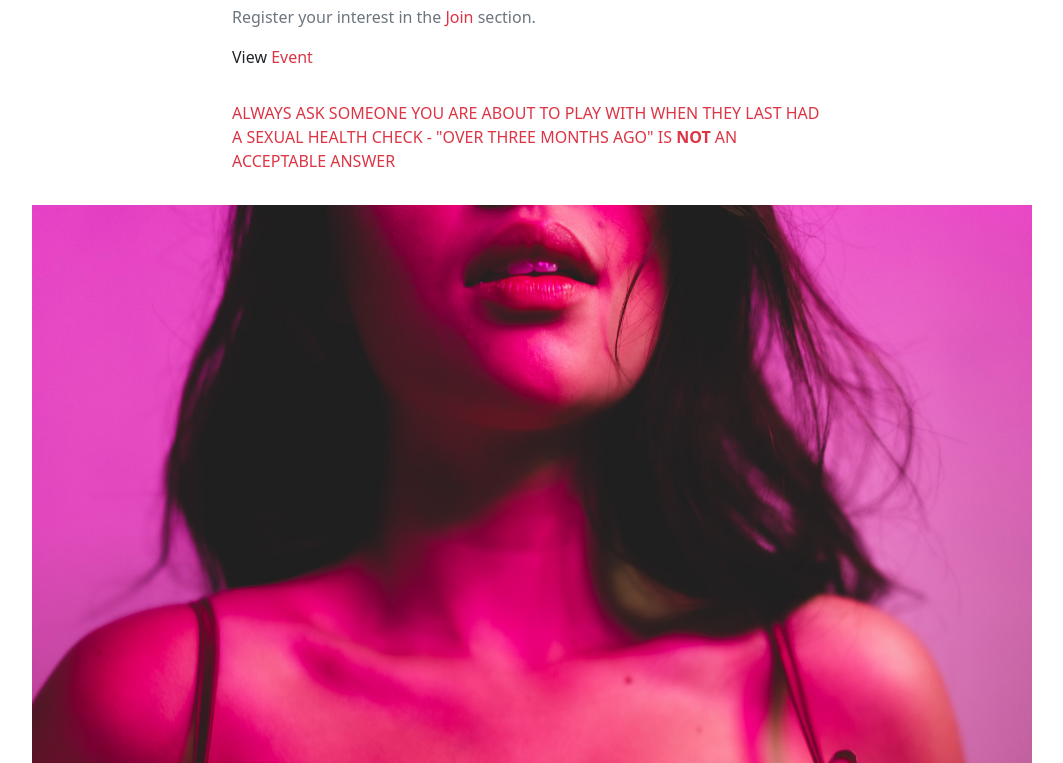
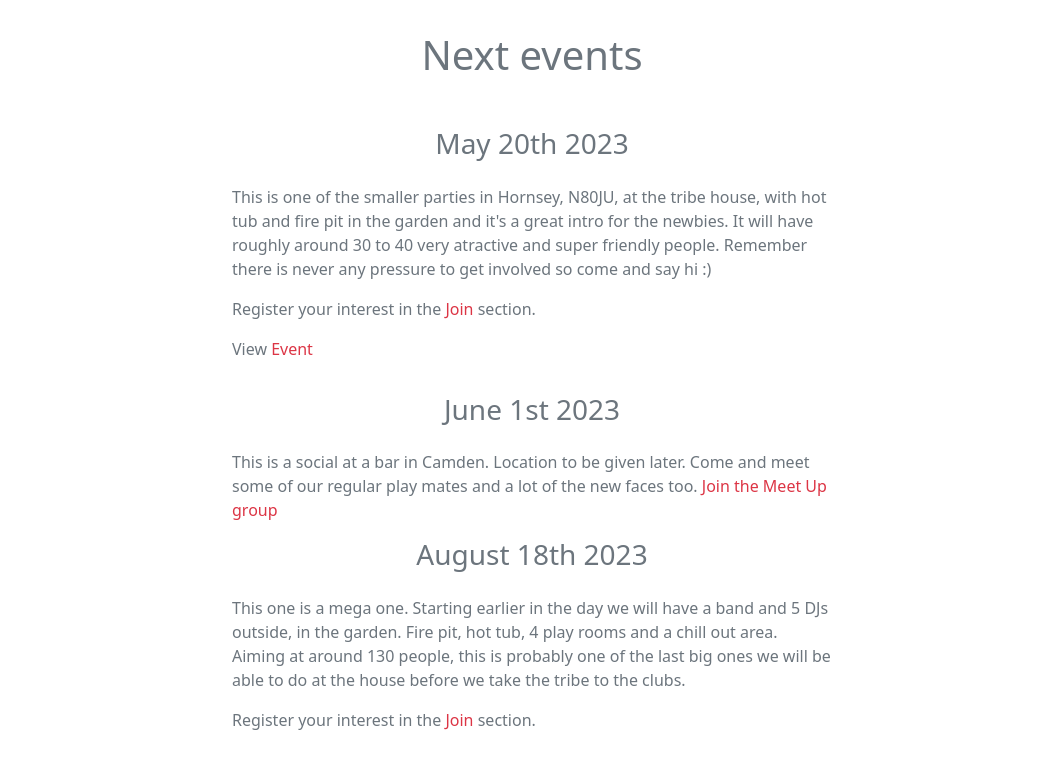
Before and after one commit to dantrovato/the-tribe-react18, a React (Vite) app: page /events in a window 1280 px wide. Shown: the part 617-1380 px from the top of the page, without its empty margins (108-1171 px from the left). Built offline with nearby package versions, Linux system fonts and the light colour scheme.

Commit message:
Add border to warning about sexual health and position to top of page. Add social and tribeval events

```diff
--- a/src/components/Events.tsx
+++ b/src/components/Events.tsx
@@ -1,15 +1,25 @@
 import { Link } from "react-router-dom";
 import { Footer } from "./Footer";
 const Events = () => {
+  const danger = "#dc3545";
   return (
     <div className="mt-5">
-      <h1 className="text-center text-muted">Events</h1>
+      <p className="text-danger p-3" style={{ border: `1px solid ${danger}` }}>
+        ALWAYS ASK SOMEONE YOU ARE ABOUT TO PLAY WITH WHEN THEY LAST HAD A
+        SEXUAL HEALTH CHECK - "OVER THREE MONTHS AGO" IS <strong>NOT </strong>
+        AN ACCEPTABLE ANSWER
+      </p>
+      <h1 className="text-center text-muted mb-5">Next events</h1>
+      <h3 className="text-center text-muted mb-4">May 20th 2023 </h3>
       <p
         className=" text-muted mb-3"
         style={{ maxWidth: "600px", margin: "auto" }}
       >
-        Next Event, on May 20th 2023, is a smaller one and it's an intro for the
-        newbies. It will have roughly around 30 to 40 people.
+        This is one of the smaller parties in Hornsey, N80JU, at the tribe
+        house, with hot tub and fire pit in the garden and it's a great intro
+        for the newbies. It will have roughly around 30 to 40 very atractive and
+        super friendly people. Remember there is never any pressure to get
+        involved so come and say hi :)
       </p>
       <p
         className="text-muted mb-3"
@@ -21,21 +31,53 @@ const Events = () => {
         </Link>{" "}
         section.
       </p>
-      <p>
+      <p className="text-muted">
         View{" "}
         <Link className="navbar-brand text-danger" to="/may_20_2023">
           Event
         </Link>{" "}
       </p>
-      <p className="text-danger">
-        ALWAYS ASK SOMEONE YOU ARE ABOUT TO PLAY WITH WHEN THEY LAST HAD A
-        SEXUAL HEALTH CHECK - "OVER THREE MONTHS AGO" IS <strong>NOT </strong>
-        AN ACCEPTABLE ANSWER
+      <h3 className="text-center text-muted mb-4">June 1st 2023 </h3>
+      <p
+        className=" text-muted mb-3"
+        style={{ maxWidth: "600px", margin: "auto" }}
+      >
+        This is a social at a bar in Camden. Location to be given later. Come
+        and meet some of our regular play mates and a lot of the new faces too.{" "}
+        <a
+          style={{ textDecoration: "none", color: `${danger}` }}
+          href="https://www.meetup.com/meetup-group-hcdvbmyb/events/293473417/?utm_medium=referral&utm_campaign=share-btn_savedevents_share_modal&utm_source=link"
+        >
+          Join the Meet Up group
+        </a>
       </p>
+      <h3 className="text-center text-muted mb-4">August 18th 2023 </h3>
+      <p
+        className=" text-muted mb-3"
+        style={{ maxWidth: "600px", margin: "auto" }}
+      >
+        This one is a mega one. Starting earlier in the day we will have a band
+        and 5 DJs outside, in the garden. Fire pit, hot tub, 4 play rooms and a
+        chill out area. Aiming at around 130 people, this is probably one of the
+        last big ones we will be able to do at the house before we take the
+        tribe to the clubs.
+      </p>
+
+      <p
+        className="text-muted mb-3"
+        style={{ maxWidth: "600px", margin: "auto" }}
+      >
+        Register your interest in the{" "}
+        <Link className="navbar-brand text-danger" to="/join">
+          Join
+        </Link>{" "}
+        section.
+      </p>
+
       <img
         src="./girl_pink.jpg"
         alt="Sexy girl in undewear"
-        style={{ width: "100%", maxHeight: "40%" }}
+        style={{ width: "100%", maxHeight: "40%,", marginTop: "2rem" }}
       />
       <Footer />
     </div>
--- a/src/components/Rules.tsx
+++ b/src/components/Rules.tsx
@@ -2,14 +2,16 @@ import "./Rules.module.css";
 import { Footer } from "./Footer";
 
 const Rules = () => {
+  const danger = "#dc3545";
   return (
     <div className="m-5 text-muted">
-      <h1 className="text-center mb-3">How it works</h1>
-      <p className="text-danger">
+      <p className="text-danger p-3" style={{ border: `1px solid ${danger}` }}>
         ALWAYS ASK SOMEONE YOU ARE ABOUT TO PLAY WITH WHEN THEY LAST HAD A
         SEXUAL HEALTH CHECK - "OVER THREE MONTHS AGO" IS <strong>NOT </strong>
         AN ACCEPTABLE ANSWER
       </p>
+      <h1 className="text-center mb-3">How it works</h1>
+
       <p className="mb-4">
         At the bigger events most people will know one another. If you're a
         complete newbie, chances are you will be at one of the smaller
```
Also changed, not shown: 1 other file (tests, documents, lock files or other folders).
